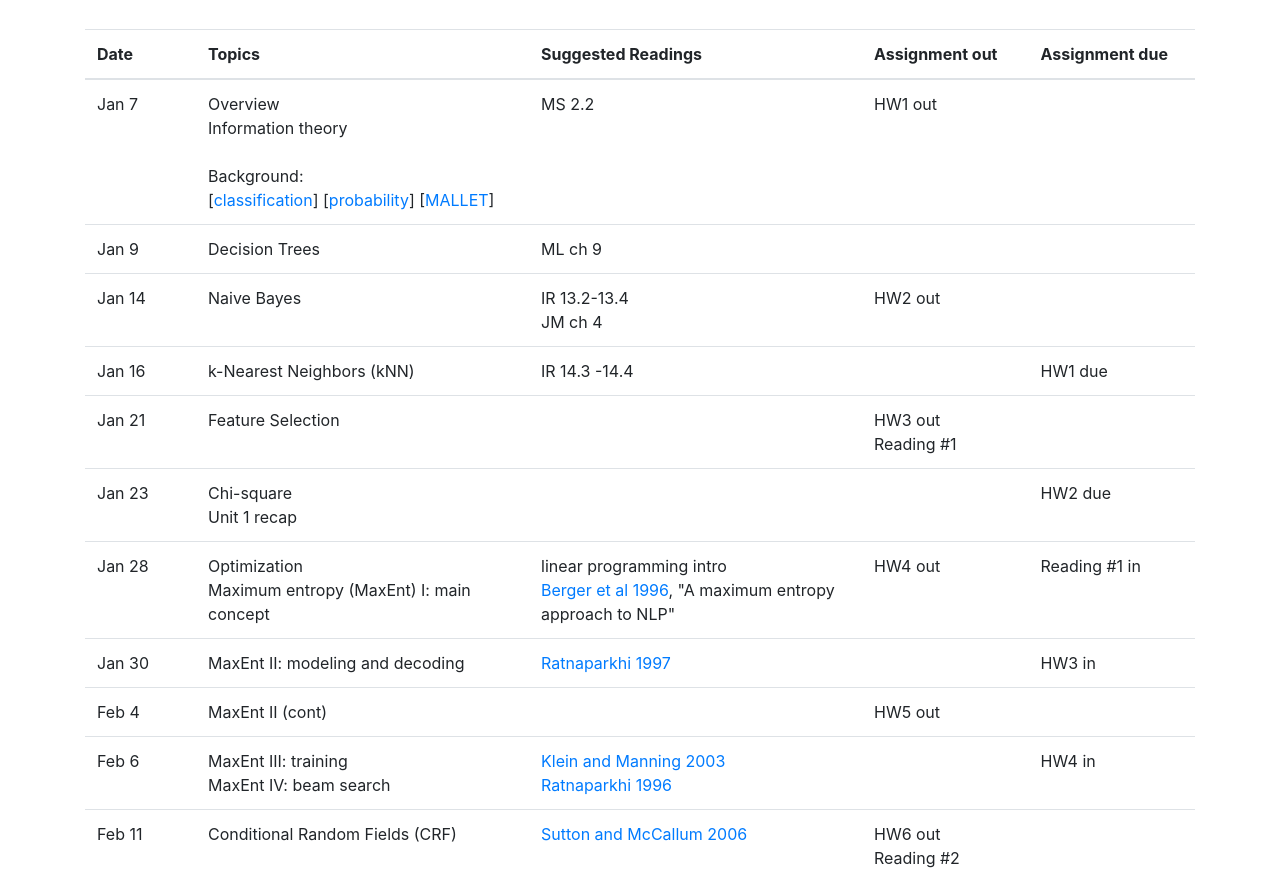
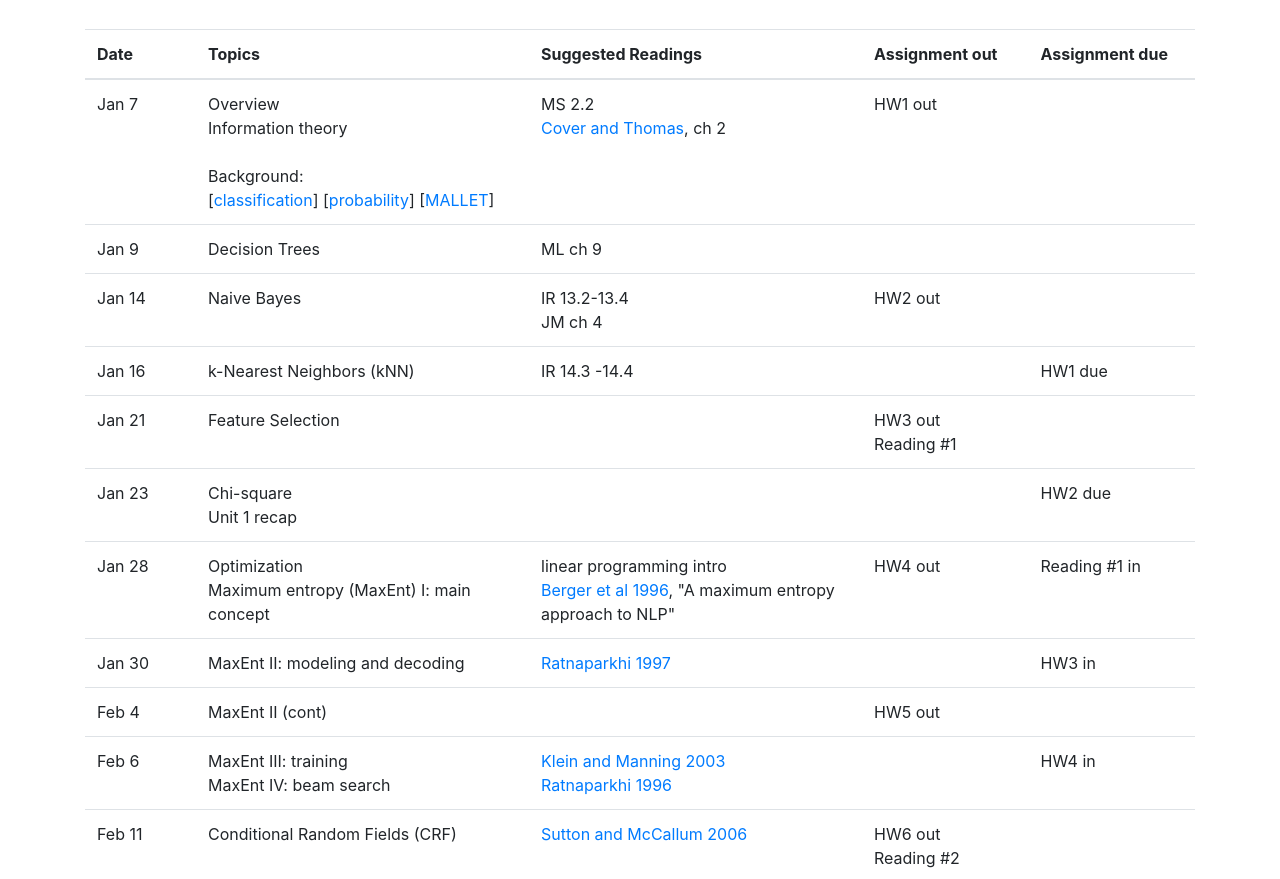
Before and after one commit to shanest/teaching, a plain HTML site: page 572/win20/index.html in a window 1280 px wide. Shown: the part 3089-3968 px from the top of the page. Drawn offline with Linux system fonts and the light colour scheme.

Commit message:
cover thomas; bib added

```diff
--- a/572/win20/index.html
+++ b/572/win20/index.html
@@ -208,6 +208,8 @@
 									</td>
 									<td>
 										MS 2.2
+										<br />
+										<a href="https://alliance-primo.hosted.exlibrisgroup.com/permalink/f/kjtuig/CP51304963130001451" target="_blank">Cover and Thomas</a>, ch 2
 									</td>
 									<td>HW1 out</td>
 									<td></td>
```
Also changed, not shown: 1 other file.
